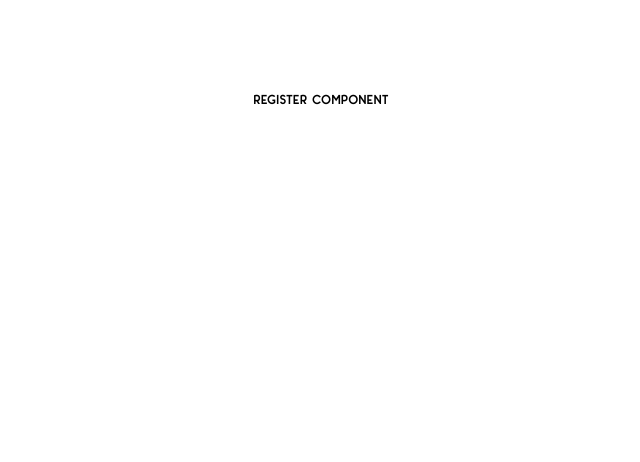
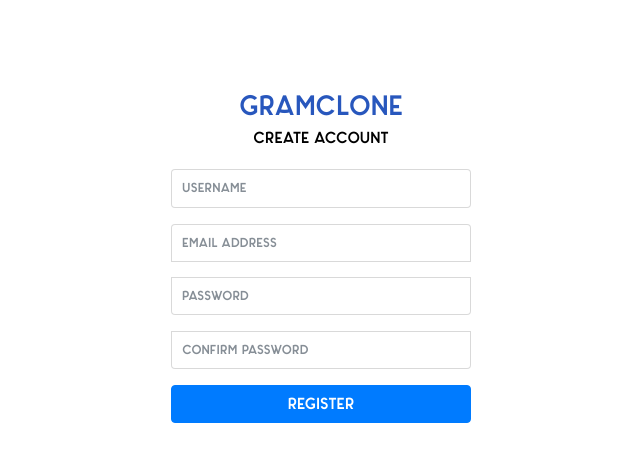
Before and after one commit to VirusScan-git/react-redux-authentication-completed, a React (Create React App) app: page /register in a window 1280 px wide. Shown: the top 462 px of the page, without its empty margins (319-959 px from the left). Built offline with nearby package versions, Linux system fonts and the light colour scheme.

Commit message:
styled Auth components

```diff
--- a/src/components/auth/Login.js
+++ b/src/components/auth/Login.js
@@ -1,11 +1,36 @@
 import React from 'react';
+import { Link } from 'react-router-dom';
 
 const Login = () => (
   <div>
     <div className="container text-center">
       <div className="row">
         <div className="col-lg-12">
-          Login COmponent
+          <h3>
+            <Link to="/" className="headTitle">
+             GramClone
+            </Link>
+          </h3>
+          <h6>
+            Sign In
+          </h6>
+        </div>
+      </div>
+      <div className="row">
+        <div className="col-lg-12">
+          <form className="form-signin">
+            <div className="form-group">
+              <input type="email" name="email" placeholder="Email Address" className="form-control" />
+            </div>
+            <div className="form-group">
+              <input type="password" name="password" placeholder="Password" className="form-control" />
+            </div>
+            <div className="form-group">
+              <button className="btn btn-primary btn-block">
+                Login
+              </button>
+            </div>
+          </form>
         </div>
       </div>
     </div>
--- a/src/components/auth/Register.js
+++ b/src/components/auth/Register.js
@@ -1,11 +1,42 @@
 import React from 'react';
+import { Link } from 'react-router-dom';
 
 const Register = () => (
   <div>
     <div className="container text-center">
       <div className="row">
         <div className="col-lg-12">
-          Register Component
+          <h3>
+            <Link to="/" className="headTitle">
+             GramClone
+            </Link>
+          </h3>
+          <h6>
+            Create Account
+          </h6>
+        </div>
+      </div>
+      <div className="row">
+        <div className="col-lg-12">
+          <form className="form-signin">
+            <div className="form-group">
+              <input type="text" name="username" placeholder="Username" className="form-control" />
+            </div>
+            <div className="form-group">
+              <input type="email" name="email" placeholder="Email Address" className="form-control" />
+            </div>
+            <div className="form-group">
+              <input type="password" name="password" placeholder="Password" className="form-control" />
+            </div>
+            <div className="form-group">
+              <input type="password" name="password-confirm" placeholder="Confirm Password" className="form-control" />
+            </div>
+            <div className="form-group">
+              <button className="btn btn-primary btn-block">
+                Register
+              </button>
+            </div>
+          </form>
         </div>
       </div>
     </div>
--- a/src/css/style.css
+++ b/src/css/style.css
@@ -86,3 +86,44 @@ max-height: 450px;
 .navLink {
   color: #000 !important;
 }
+
+
+.form-signin {
+  max-width: 330px;
+  padding: 15px;
+  margin: 0 auto;
+}
+
+.form-signin .form-signin-heading,
+.form-signin .checkbox {
+  margin-bottom: 10px;
+}
+
+.form-signin .checkbox {
+  font-weight: normal;
+}
+
+.form-signin .form-control {
+  position: relative;
+  height: auto;
+  -webkit-box-sizing: border-box;
+  box-sizing: border-box;
+  padding: 10px;
+  font-size: 13px;
+}
+
+.form-signin .form-control:focus {
+  z-index: 2;
+}
+
+.form-signin input[type="email"] {
+  margin-bottom: -1px;
+  border-bottom-right-radius: 0;
+  border-bottom-left-radius: 0;
+}
+
+.form-signin input[type="password"] {
+  margin-bottom: 10px;
+  border-top-left-radius: 0;
+  border-top-right-radius: 0;
+}
```
